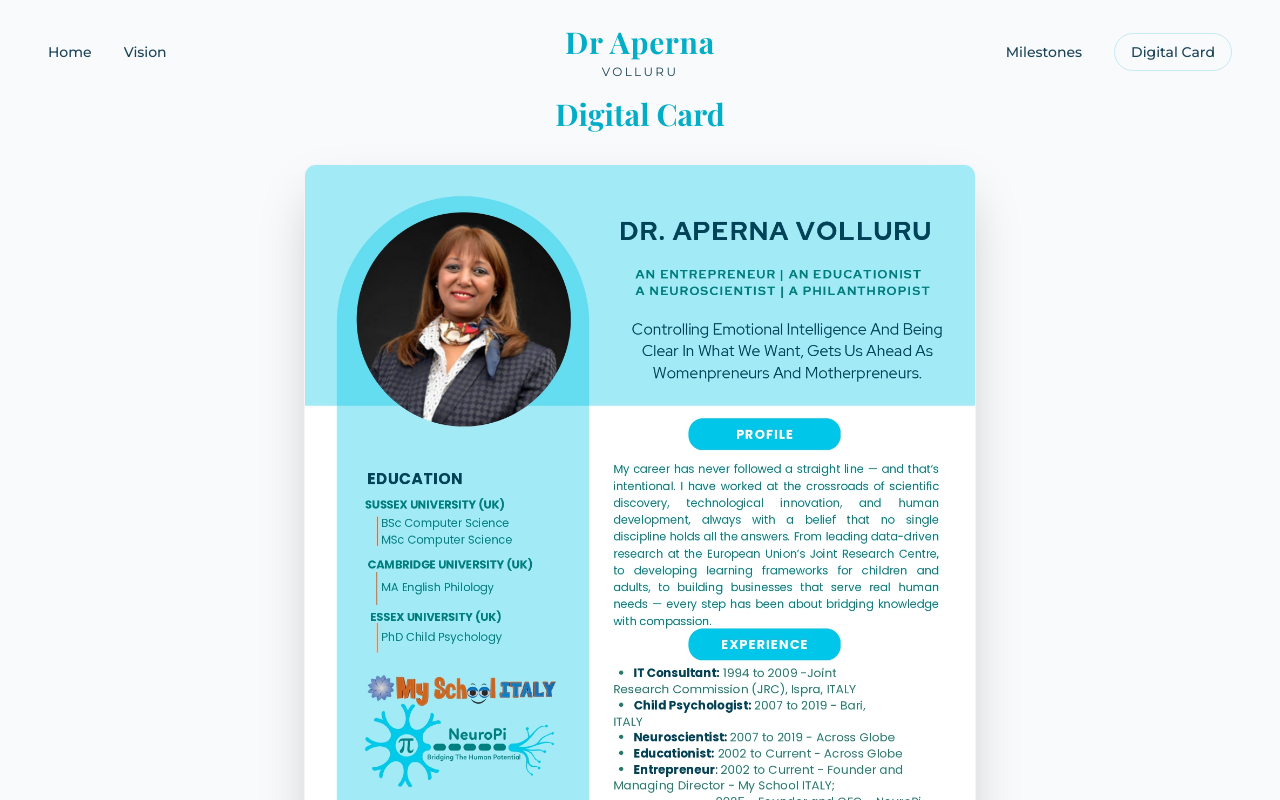
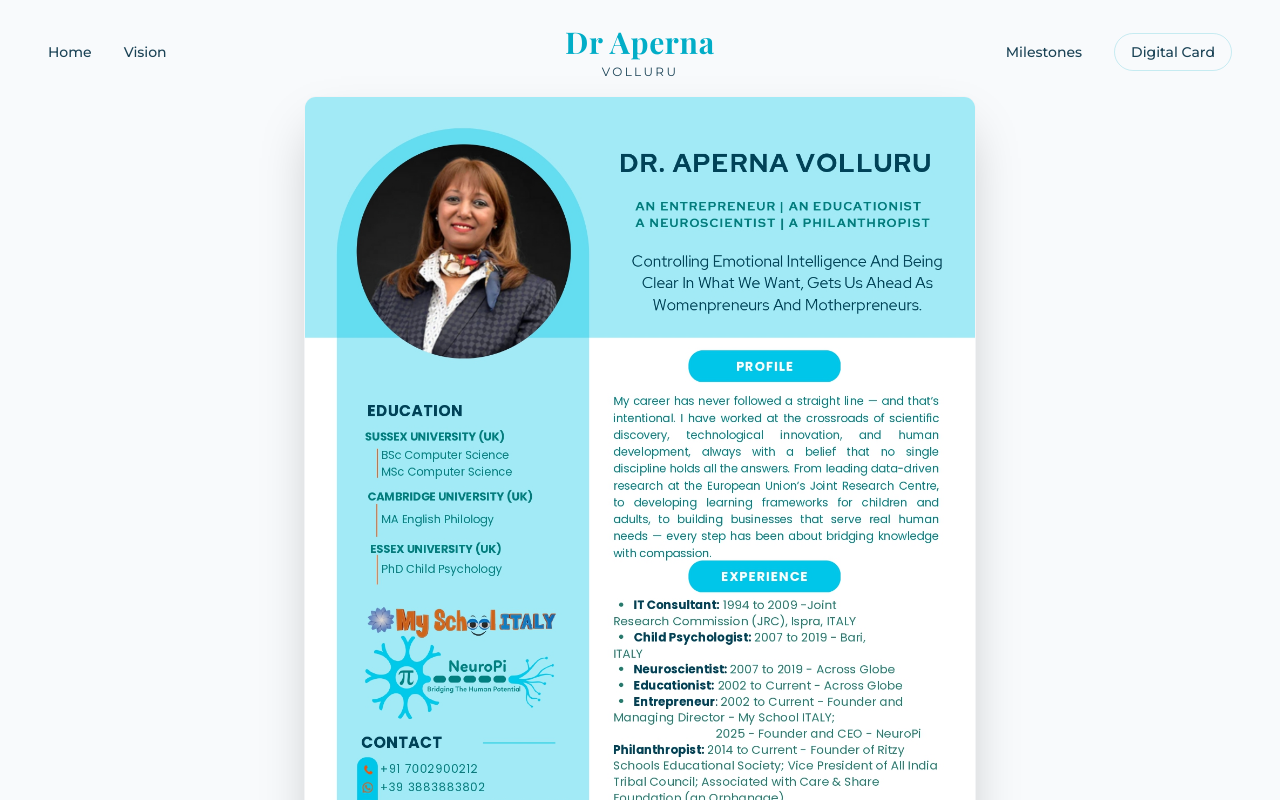
Before and after one commit to kakani17481a0566/DrAparna, a React (Vite) app: page /digital-card in a window 1280 px wide. Shown: the top 800 px of the page. Built offline with nearby package versions, Linux system fonts and the light colour scheme; a web font is replaced by a local one.

Commit message:
Update DigitalCard.jsx

```diff
--- a/src/components/DigitalCard.jsx
+++ b/src/components/DigitalCard.jsx
@@ -3,7 +3,7 @@ import React from 'react';
 const DigitalCard = () => {
     return (
         <div className="w-full min-h-screen pt-24 pb-12 px-4 md:px-12 flex flex-col items-center bg-slate-50">
-            <h1 className="text-3xl font-serif font-bold text-dr-dark-purple mb-8">Digital Card</h1>
+
             <div className="w-full max-w-2xl h-auto shadow-2xl rounded-xl overflow-hidden border border-gray-100 transform transition-transform duration-300 hover:scale-[1.01]">
                 <img
                     src="/digital-card_page-0001.jpg"
```
